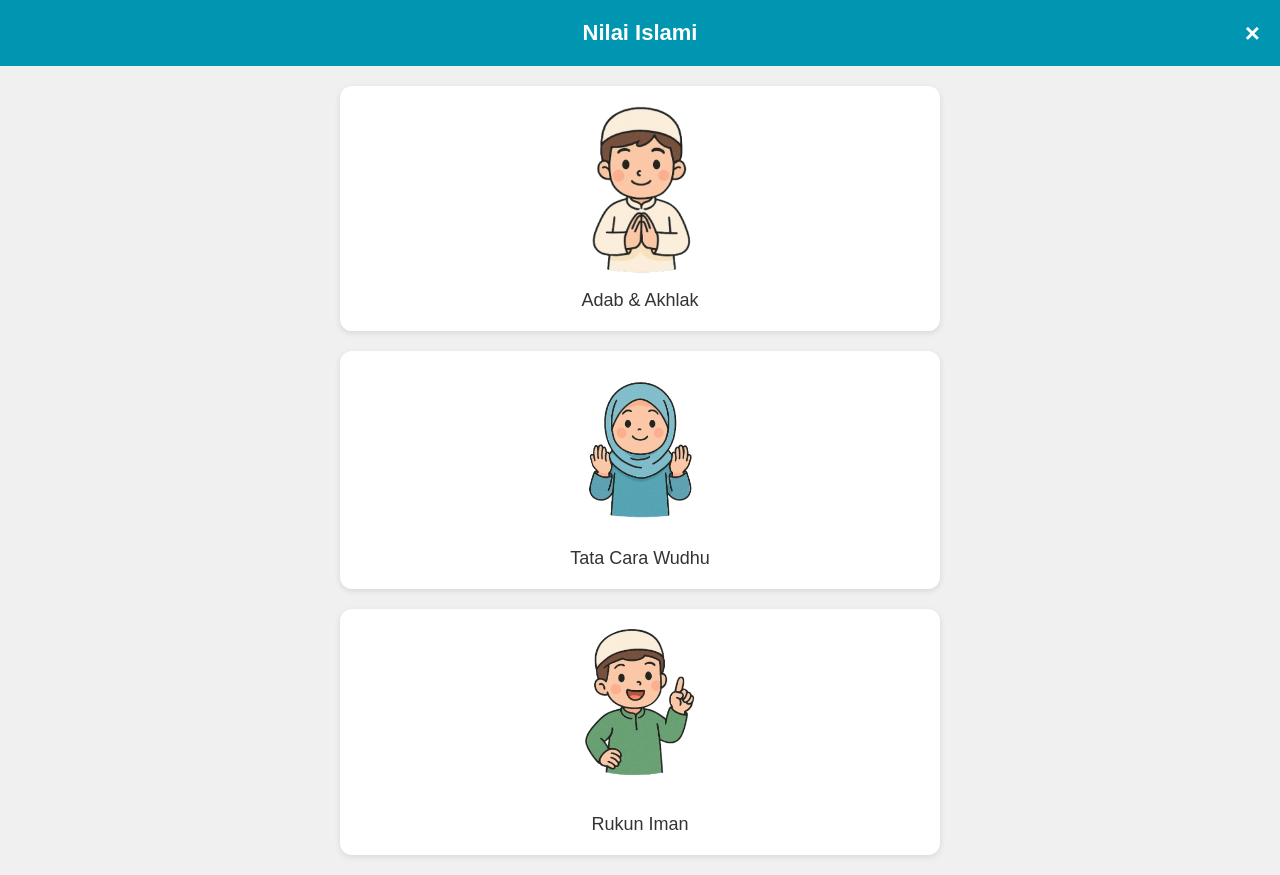
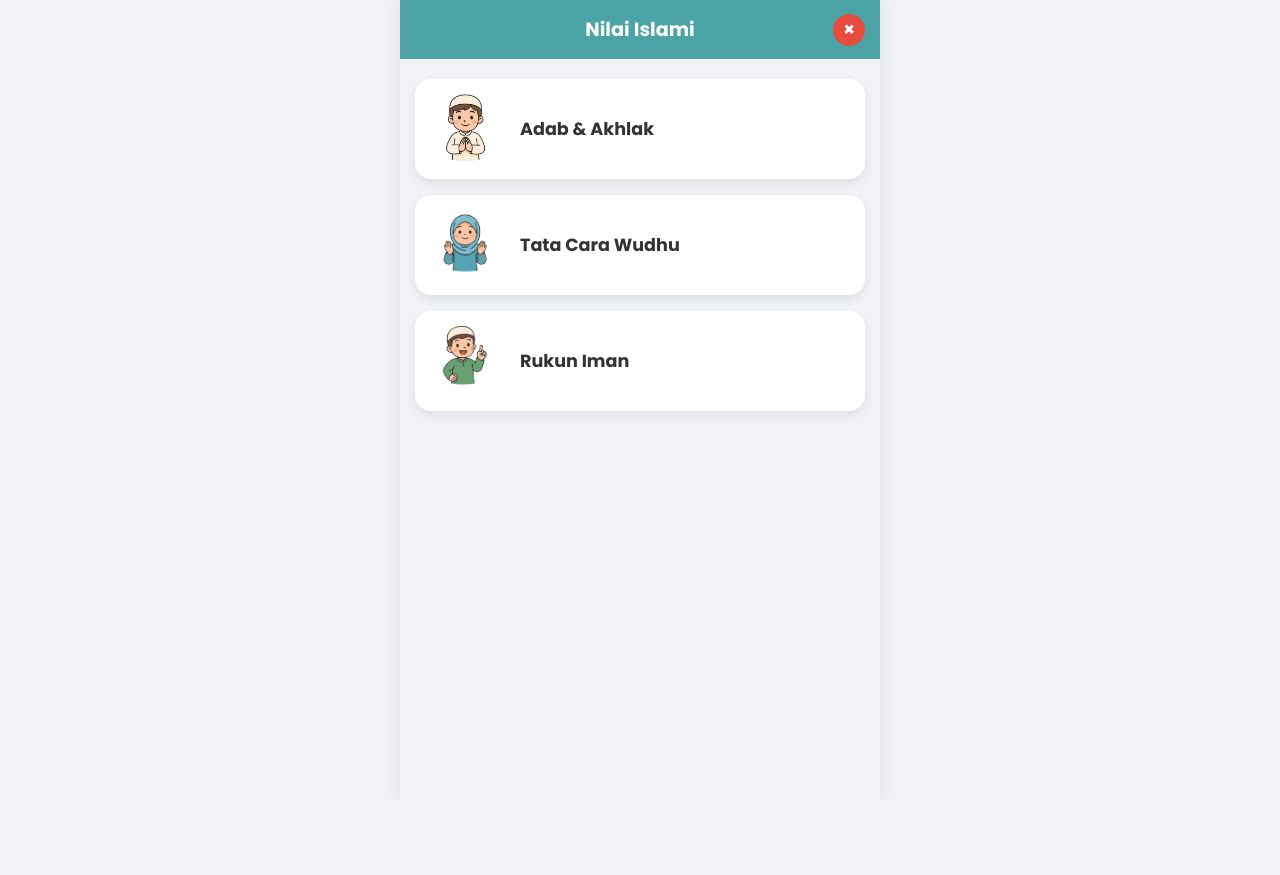
Before and after one commit to mn-kholis/iqracourse, a CodeIgniter app: page /iqracourse/Nilaiislami in a window 1280 px wide. After the commit the page ends 413 px from the top, so only its background shows below. Run offline with CodeIgniter, Linux system fonts and the light colour scheme.

Commit message:
UP BESAR

```diff
--- a/application/controllers/Chat.php
+++ b/application/controllers/Chat.php
@@ -12,7 +12,7 @@ class Chat extends CI_Controller {
     public function cs()
     {
         $data['title'] = 'Customer Service';
-
+        // Data histori chat bisa diambil dari database nantinya
         $data['messages'] = [
             ['sender' => 'me', 'text' => 'halo, selamat siang'],
             ['sender' => 'them', 'text' => 'halo, ada yang bisa dibantu?']
@@ -21,11 +21,11 @@ class Chat extends CI_Controller {
         $this->load->view('chat_view', $data);
     }
 
-
+    // Method untuk menampilkan chat dengan Ustad
     public function ustad()
     {
         $data['title'] = 'Ustad';
-
+        // Contoh data chat yang berbeda
         $data['messages'] = [
             ['sender' => 'me', 'text' => 'Assalamualaikum, Ustad. Saya mau bertanya.'],
             ['sender' => 'them', 'text' => 'Waalaikumsalam warahmatullahi wabarakatuh']
--- a/application/controllers/DaftarisiIqra.php
+++ b/application/controllers/DaftarisiIqra.php
@@ -1,7 +1,7 @@
 <?php
 defined('BASEPATH') OR exit('No direct script access allowed');
 
-
+// NAMA CLASS DIUBAH
 class DaftarisiIqra extends CI_Controller {
 
     public function __construct()
@@ -42,7 +42,7 @@ class DaftarisiIqra extends CI_Controller {
                 break;
         }
 
-
+        // NAMA VIEW YANG DIMUAT JUGA DIUBAH
         $this->load->view('daftarisiiqra_view', $data);
     }
 }
--- a/application/controllers/Hubungi.php
+++ b/application/controllers/Hubungi.php
@@ -5,7 +5,7 @@ class Hubungi extends CI_Controller {
 
     public function index()
     {
-
+        // Controller ini hanya bertugas untuk menampilkan halaman view 'hubungi_view'
         $this->load->view('hubungi_view');
     }
 }
--- a/application/controllers/Komunitas.php
+++ b/application/controllers/Komunitas.php
@@ -5,7 +5,7 @@ class Komunitas extends CI_Controller {
 
     public function index()
     {
-
+        // Data ini bisa Anda ambil dari database nantinya
         $data['posts'] = [
             [
                 'username' => 'User2009375',
@@ -65,7 +65,7 @@ class Komunitas extends CI_Controller {
             ],
         ];
 
-
+        // Memuat view dan mengirimkan data
         $this->load->view('komunitas_view', $data);
     }
 }
--- a/application/controllers/Kuisislami.php
+++ b/application/controllers/Kuisislami.php
@@ -4,10 +4,10 @@ defined('BASEPATH') OR exit('No direct script access allowed');
 class KuisIslami extends CI_Controller {
 
     public function index($slug = null) {
-        if (!$slug) redirect('kuis_islami');
+        if (!$slug) redirect('nilaiislami');
 
         $data['slug'] = $slug;
-        $this->load->view('kuis_islami', $data);
+        $this->load->view('kuis_view', $data);
     }
 
     public function selesai($slug) {
--- a/application/controllers/Login.php
+++ b/application/controllers/Login.php
@@ -5,9 +5,9 @@ class Login extends CI_Controller {
 
     public function __construct() {
         parent::__construct();
-
+        // Memuat helper URL agar site_url() bisa digunakan di view
         $this->load->helper('url');
-
+        // Optional: flashdata butuh session
         $this->load->library('session');
     }
 
--- a/application/controllers/Nilaiislami.php
+++ b/application/controllers/Nilaiislami.php
@@ -5,21 +5,55 @@ class NilaiIslami extends CI_Controller {
 
     public function __construct() {
         parent::__construct();
-        $this->load->helper(['url']);
+        $this->load->helper('url');
     }
 
     public function index() {
-        $this->load->view('nilai_islami'); // tampilan awal
+        $data['title'] = 'Nilai Islami';
+
+        $data['menu_items'] = [
+            [
+                'title' => 'Adab & Akhlak',
+                'image' => 'adab.png',
+                'url' => 'nilaiislami/adab'
+            ],
+            [
+                'title' => 'Tata Cara Wudhu',
+                'image' => 'wudhu.png',
+                'url' => 'nilaiislami/wudhu'
+            ],
+            [
+                'title' => 'Rukun Iman',
+                'image' => 'iman.png',
+                'url' => 'nilaiislami/iman'
+            ]
+        ];
+
+        $this->load->view('nilai_islami_view', $data);
     }
 
-    public function list() {
-        $this->load->view('list_nilai_islami'); // daftar adab
-    }
+    public function adab() {
+        $data['title'] = 'Adab dan Akhlak';
 
-    public function materi($slug = null) {
-        if (!$slug) redirect('nilaiislami/list');
+        $data['adab_list'] = [
+            ['title' => 'Adab Mengangkat Tangan Saat Berdoa', 'slug' => 'berdoa'],
+            ['title' => 'Adab Mengucapkan Salam', 'slug' => 'salam'],
+            ['title' => 'Adab Berbicara', 'slug' => 'berbicara'],
+            ['title' => 'Adab Bertamu', 'slug' => 'bertamu'],
+            ['title' => 'Adab Makan dan Minum', 'slug' => 'makan-minum'],
+            ['title' => 'Adab Terhadap Orang Tua', 'slug' => 'orang-tua'],
+            ['title' => 'Adab Sebelum Tidur', 'slug' => 'tidur'],
+            ['title' => 'Adab Masuk Rumah', 'slug' => 'masuk-rumah'],
+            ['title' => 'Adab Mengucap Terima Kasih', 'slug' => 'terima-kasih'],
+            ['title' => 'Adab Menjaga Lisan', 'slug' => 'lisan'],
+            ['title' => 'Adab Berpakaian', 'slug' => 'pakaian'],
+            ['title' => 'Adab Bergaul dengan Teman', 'slug' => 'bergaul'],
+            ['title' => 'Adab Jujur dan Tidak Berbohong', 'slug' => 'jujur'],
+            ['title' => 'Adab Menjaga Kebersihan Diri dan Lingkungan', 'slug' => 'kebersihan'],
+            ['title' => 'Adab Menghormati Guru dan Orang yang Lebih Tua', 'slug' => 'menghormati'],
+            ['title' => 'Adab Tidak Suka Berbohong', 'slug' => 'tidak-berbohong']
+        ];
 
-        $data['halaman'] = $slug;
-        $this->load->view('materi_nilai_islami', $data);
+        $this->load->view('adab_submenu_view', $data);
     }
 }
--- a/application/views/nilai_islami.php
+++ /dev/null
@@ -1,125 +0,0 @@
-<!DOCTYPE html>
-<html lang="id">
-<head>
-  <meta charset="UTF-8">
-  <meta name="viewport" content="width=device-width, initial-scale=1.0">
-  <title>Nilai Islami</title>
-  <style>
-    /* CSS Tetap Sama Seperti Sebelumnya */
-    * {
-      box-sizing: border-box;
-      margin: 0;
-      padding: 0;
-    }
-    html, body {
-      width: 100%;
-      background-color: #f0f0f0;
-      font-family: Arial, sans-serif;
-    }
-    .header {
-      background-color: #0096B2;
-      color: #fff;
-      padding: 15px 20px;
-      text-align: center;
-      font-weight: bold;
-      font-size: 18px;
-      position: relative;
-    }
-    .close-btn {
-      position: absolute;
-      right: 20px;
-      top: 14px;
-      color: #fff;
-      font-size: 22px;
-      cursor: pointer;
-      font-weight: bold;
-    }
-    .wrapper {
-      padding: 20px 16px;
-      display: flex;
-      justify-content: center;
-    }
-    .content {
-      width: 100%;
-      max-width: 600px;
-      display: flex;
-      flex-direction: column;
-      gap: 20px;
-    }
-    .card {
-      background-color: #fff;
-      border-radius: 12px;
-      box-shadow: 0 2px 6px rgba(0,0,0,0.1);
-      padding: 20px;
-      display: flex;
-      flex-direction: column;
-      align-items: center;
-      width: 100%;
-      text-decoration: none;
-      transition: transform 0.2s ease;
-    }
-    .card:hover {
-      transform: scale(1.02);
-    }
-    .card img {
-      width: 100px;
-      height: auto;
-      margin-bottom: 10px;
-    }
-    .card-title {
-      font-size: 16px;
-      font-weight: 500;
-      color: #333;
-      text-align: center;
-    }
-    @media screen and (min-width: 768px) {
-      .header {
-        font-size: 22px;
-        padding: 20px;
-      }
-      .close-btn {
-        font-size: 26px;
-        top: 18px;
-      }
-      .card img {
-        width: 120px;
-      }
-      .card-title {
-        font-size: 18px;
-      }
-    }
-  </style>
-</head>
-<body>
-
-  <div class="header">
-    Nilai Islami
-    <span class="close-btn" onclick="window.history.back();">&times;</span>
-  </div>
-
-  <div class="wrapper">
-    <div class="content">
-
-      <!-- ✅ Perbaiki URL Arahkan ke controller NilaiIslami method pilih() -->
-      <a href="<?= site_url('nilaiislami/list'); ?>" class="card">
-        <img src="<?= base_url('assets/adab.png') ?>" alt="Adab">
-        <div class="card-title">Adab & Akhlak</div>
-      </a>
-
-      <!-- Kartu 2: Tata Cara Wudhu -->
-      <div class="card">
-        <img src="<?= base_url('assets/wudhu.png') ?>" alt="Wudhu">
-        <div class="card-title">Tata Cara Wudhu</div>
-      </div>
-
-      <!-- Kartu 3: Rukun Iman -->
-      <div class="card">
-        <img src="<?= base_url('assets/iman.png') ?>" alt="Iman">
-        <div class="card-title">Rukun Iman</div>
-      </div>
-
-    </div>
-  </div>
-
-</body>
-</html>
--- a/application/views/vip.php
+++ b/application/views/vip.php
@@ -5,6 +5,7 @@
   <meta charset="UTF-8" />
   <meta name="viewport" content="width=device-width, initial-scale=1.0" />
   <title>Akses VIP - Iqra' Course</title>
+  <!-- Google Font Baloo -->
   <link href="https://fonts.googleapis.com/css2?family=Baloo+2&display=swap" rel="stylesheet">
   <style>
     body {
@@ -33,13 +34,12 @@
 
     .top-section h1 {
       color: white;
-      font-size: 26px;
+      font-size: 22px;
       margin: 10px 0 0;
     }
 
     .top-section h1 span {
       color: #FFD700;
-
     }
 
     .top-section .kids {
@@ -125,6 +125,7 @@
 </head>
 
 <body>
+  <!-- Top Section -->
   <div class="top-section">
     <img class="close-btn" src="<?= base_url('assets/icon_silang.png'); ?>" alt="Tutup"
       onclick="window.history.back();" />
@@ -135,6 +136,7 @@
   <img class="wwave" src="<?= base_url('assets/wavw.png'); ?>" alt="Pembatas" />
   </div>
 
+  <!-- Content Section -->
   <div class="content">
     <h2>AKSES VIP</h2>
     <p>Belajar Mengaji IQRA’<br />dan akses semua konten VIP</p>
```
Also changed, not shown: application/controllers/Halamaniqra.php (+4 -3 lines), application/views/home.php (+6 -1 lines), application/views/kuis_islami.php (deleted, +0 -137 lines), application/views/materi_nilai_islami.php (deleted, +0 -180 lines).
